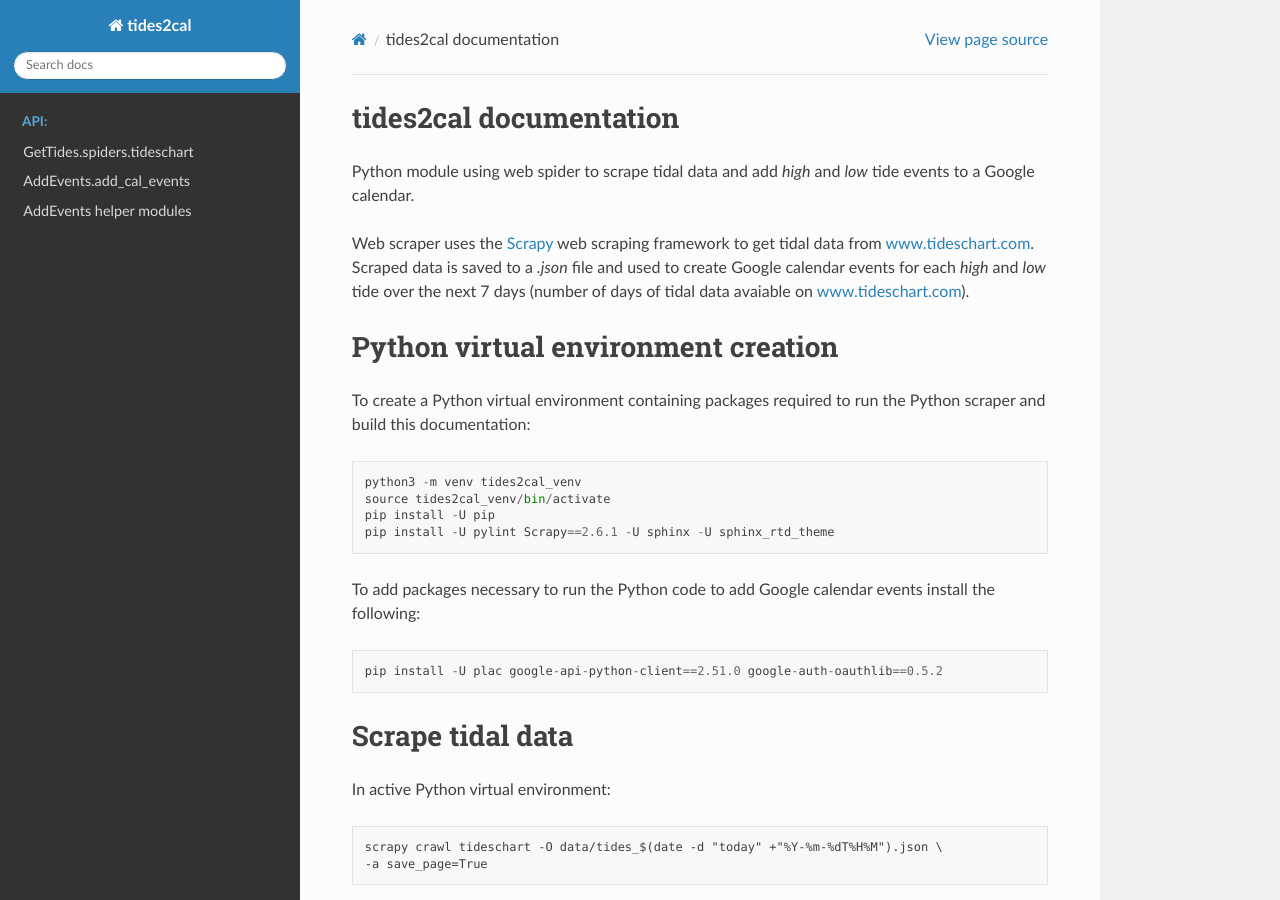
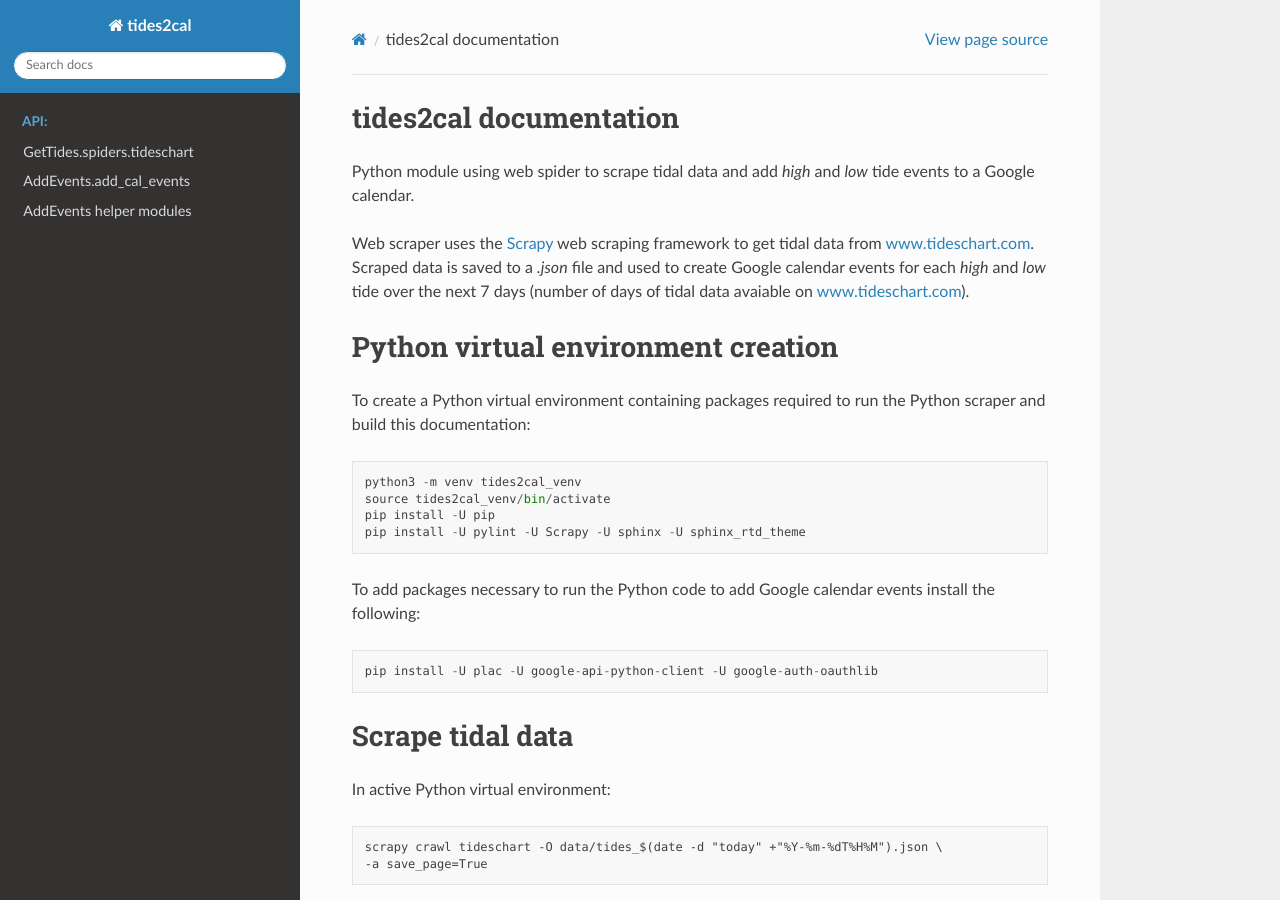
Before and after one commit to Albo-code/tides2cal, a Sphinx documentation site: the page built from docs/source/index.rst, in a window 1280 px wide and 900 px high. Built offline with Sphinx 7.4.7 and the Read the Docs theme 2.0.0, drawn with Linux system fonts in a browser that asks for light colours.

Commit message:
Remove specific module versions from pip install

```diff
--- a/docs/source/index.rst
+++ b/docs/source/index.rst
@@ -23,12 +23,12 @@ the Python scraper and build this documentation::
    python3 -m venv tides2cal_venv
    source tides2cal_venv/bin/activate
    pip install -U pip
-   pip install -U pylint Scrapy==2.6.1 -U sphinx -U sphinx_rtd_theme
+   pip install -U pylint -U Scrapy -U sphinx -U sphinx_rtd_theme
 
 To add packages necessary to run the Python code to add Google calendar events
 install the following::
 
-   pip install -U plac google-api-python-client==2.51.0 google-auth-oauthlib==0.5.2
+   pip install -U plac -U google-api-python-client -U google-auth-oauthlib
 
 Scrape tidal data
 =================
```
